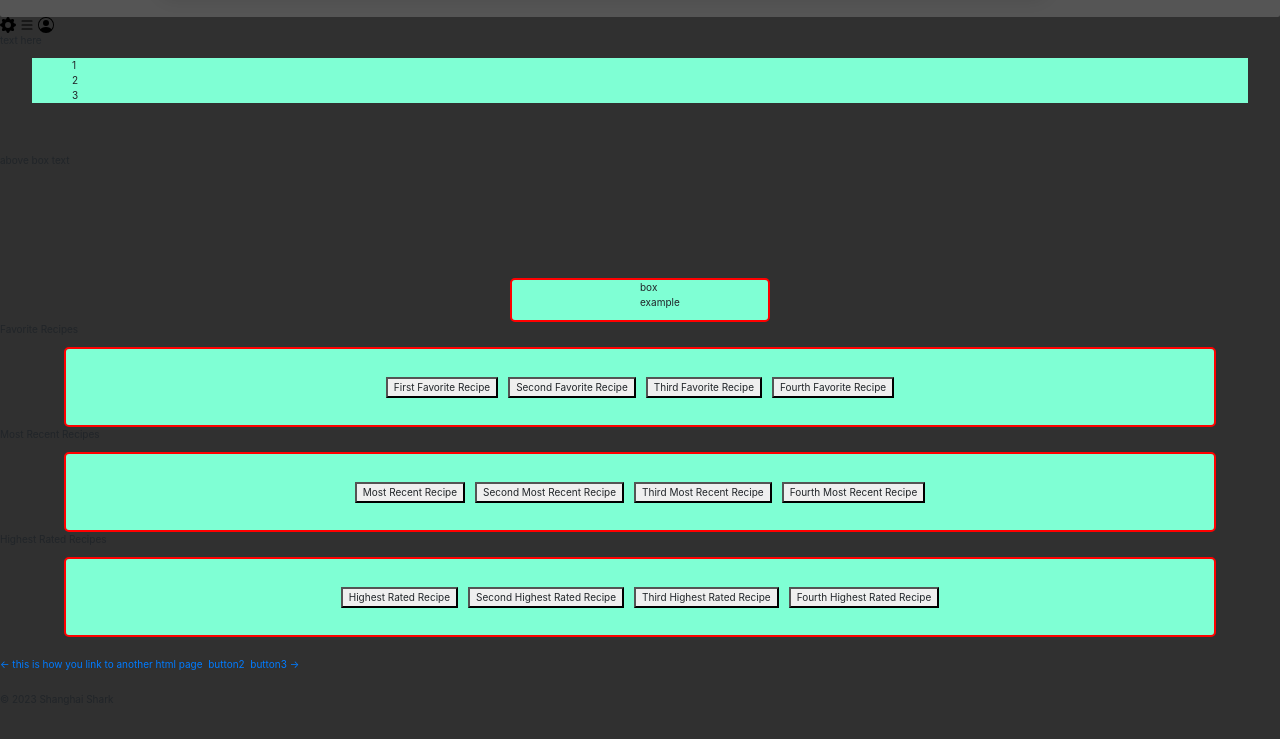
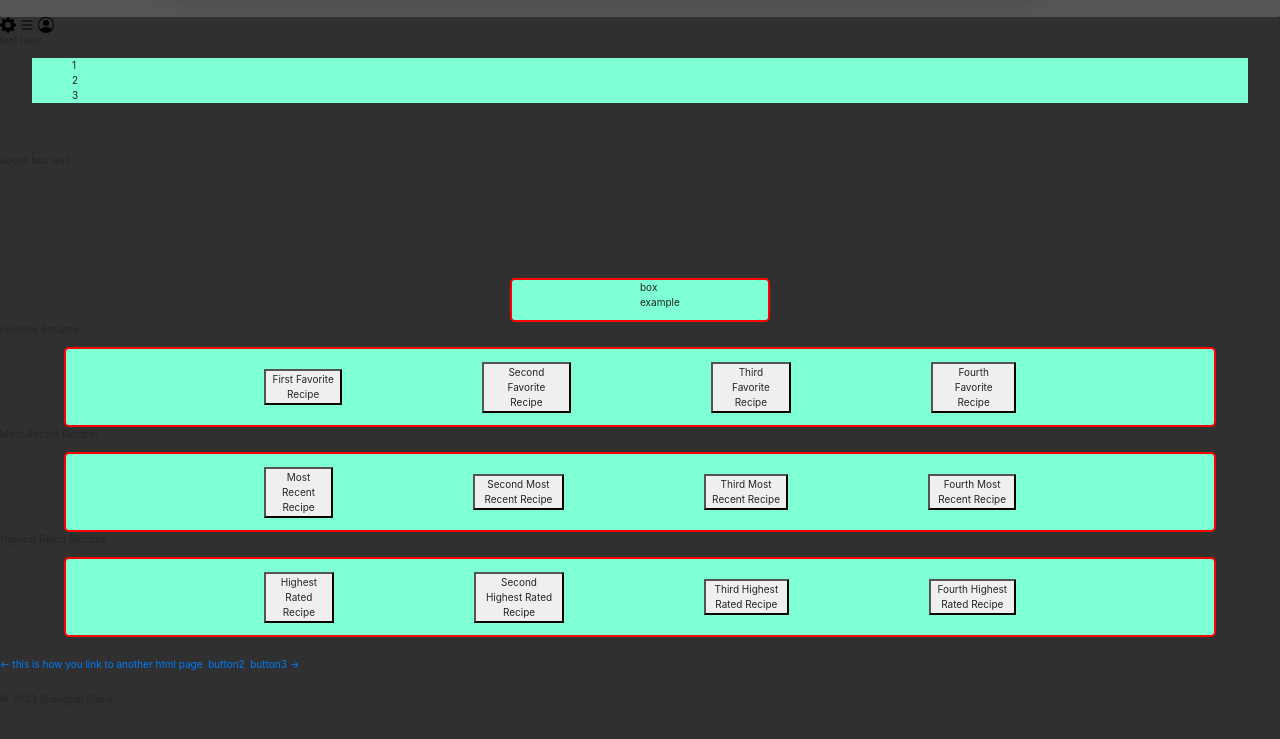
Before and after one commit to j3t-sk1/CS350-Recipe-Buddy-SS, a plain HTML site: page index.html in a window 1280 px wide. Shown: the part 61-800 px from the top of the page. Drawn offline with nearby package versions, Linux system fonts and the light colour scheme; a web font is replaced by a local one.

Commit message:
spacing update

```diff
--- a/index.html
+++ b/index.html
@@ -146,26 +146,26 @@
 
         <p> Favorite Recipes </p>
         <div class="favorite_recipes">
-            <button style="margin:5px">First Favorite Recipe</button>
-            <button style="margin:5px">Second Favorite Recipe</button>
-            <button style="margin:5px">Third Favorite Recipe</button>
-            <button style="margin:5px">Fourth Favorite Recipe</button>
+            <button style="margin:70px">First Favorite Recipe</button>
+            <button style="margin:70px">Second Favorite Recipe</button>
+            <button style="margin:70px">Third Favorite Recipe</button>
+            <button style="margin:70px">Fourth Favorite Recipe</button>
         </div>
 
         <p> Most Recent Recipes </p>
         <div class="recent_recipes">
-            <button style="margin:5px">Most Recent Recipe</button>
-            <button style="margin:5px">Second Most Recent Recipe</button>
-            <button style="margin:5px">Third Most Recent Recipe</button>
-            <button style="margin:5px">Fourth Most Recent Recipe</button>
+            <button style="margin:70px">Most Recent Recipe</button>
+            <button style="margin:70px">Second Most Recent Recipe</button>
+            <button style="margin:70px">Third Most Recent Recipe</button>
+            <button style="margin:70px">Fourth Most Recent Recipe</button>
         </div>
 
         <p> Highest Rated Recipes </p>
         <div class="rated_recipes">
-            <button style="margin:5px">Highest Rated Recipe</button>
-            <button style="margin:5px">Second Highest Rated Recipe</button>
-            <button style="margin:5px">Third Highest Rated Recipe</button>
-            <button style="margin:5px">Fourth Highest Rated Recipe</button>
+            <button style="margin:70px">Highest Rated Recipe</button>
+            <button style="margin:70px">Second Highest Rated Recipe</button>
+            <button style="margin:70px">Third Highest Rated Recipe</button>
+            <button style="margin:70px">Fourth Highest Rated Recipe</button>
         </div>
 
         <div class="pagination">
```
